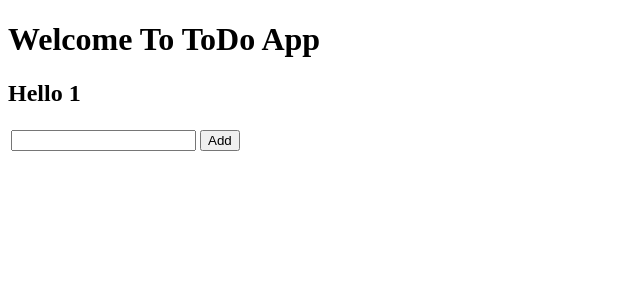
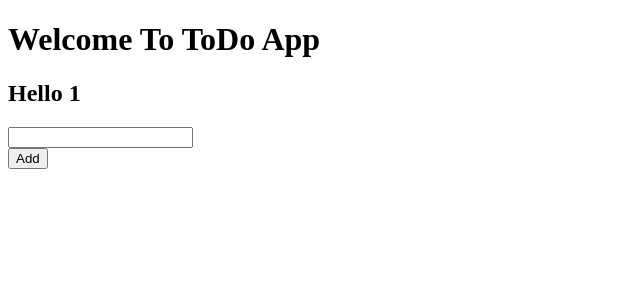
Before and after one commit to davxe/todo-list-typescript, a React (Create React App) app: page /todo/1 in a window 1280 px wide. Shown: the top 300 px of the page, without its empty margins (0-640 px from the left). Built offline with nearby package versions, Linux system fonts and the light colour scheme.

Commit message:
added validation to todo component

```diff
--- a/src/Component/Todo/Todo.tsx
+++ b/src/Component/Todo/Todo.tsx
@@ -10,14 +10,36 @@ export const Todo:React.FC<IProps>=(props:IProps)=>{
     console.log('params data',props.match.params.name)
     const [todo,setTodo]=useState<string>('')
     const [todoArray,setTodoArray]=useState<Array<string>>([])
-
+    const [todoError,setTodoError]=useState<string>('')
+    // on change of input
     const handleTodo=(e:React.ChangeEvent<HTMLInputElement>)=>{
         setTodo(e.target.value)
+        setTodoError('')
     }
+    // validation
+    const validation=()=>{
+        let todoError=''
+        if(!todo){
+            todoError='todos cannot be empty'
+        }
+        else if(todo.length<9){
+            todoError='todos can be of minimum 10 character long'
+        }
+        if(todoError){
+            setTodoError(todoError)
+            return false
+        }
+        return true
+    }
+    // add todo to the array on click of add button
     const addTodoArray=()=>{
-        setTodoArray([...todoArray,todo])
-        setTodo('')
+        const isValid=validation()
+        if(isValid){
+            setTodoArray([...todoArray,todo])
+            setTodo('')
+        }
     }
+    // on double click of list remove todo
     const deleteTodo=(id:number)=>{
         const deleteTodo=todoArray.filter((ele?:string,i?:number)=>id!==i)
         setTodoArray(deleteTodo)
@@ -28,12 +50,13 @@ export const Todo:React.FC<IProps>=(props:IProps)=>{
                 <h2>Hello {props.match.params.name}</h2>
             </div>
             <div>
-                <table>
-                    <tr>
-                        <th><input type='text' value={todo} onChange={handleTodo}/></th>
-                        <td><button onClick={addTodoArray}>Add</button></td>
-                    </tr>
-                </table>
+                <div>
+                    <input type='text' value={todo} onChange={handleTodo}/>
+                    <div>{todoError}</div>
+                </div>
+                <div>
+                    <button onClick={addTodoArray}>Add</button>
+                </div>
             </div>
             <div>
                 <ul>
```
